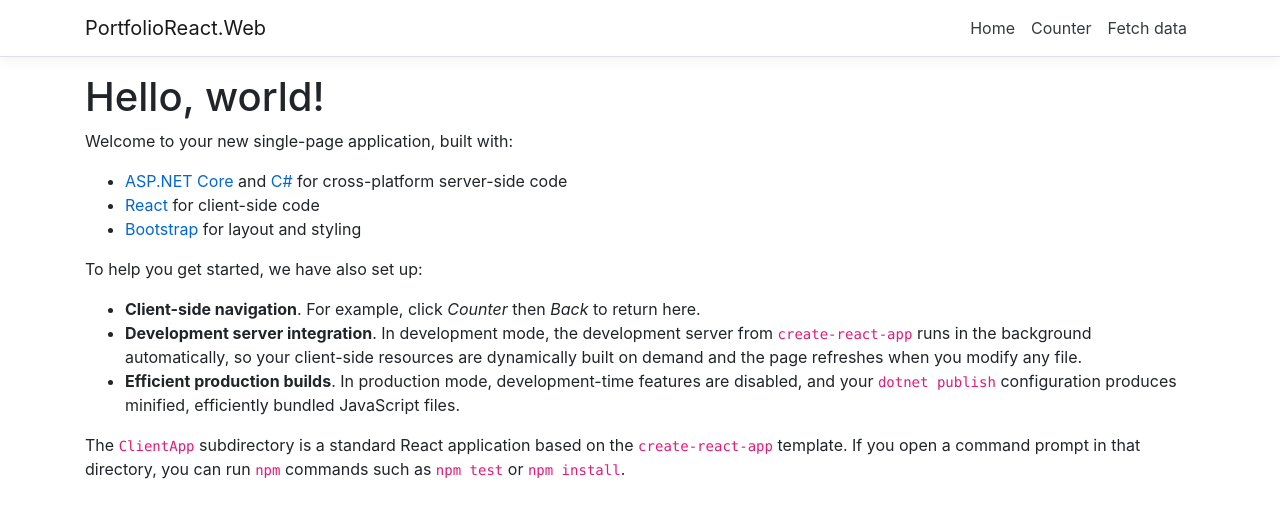
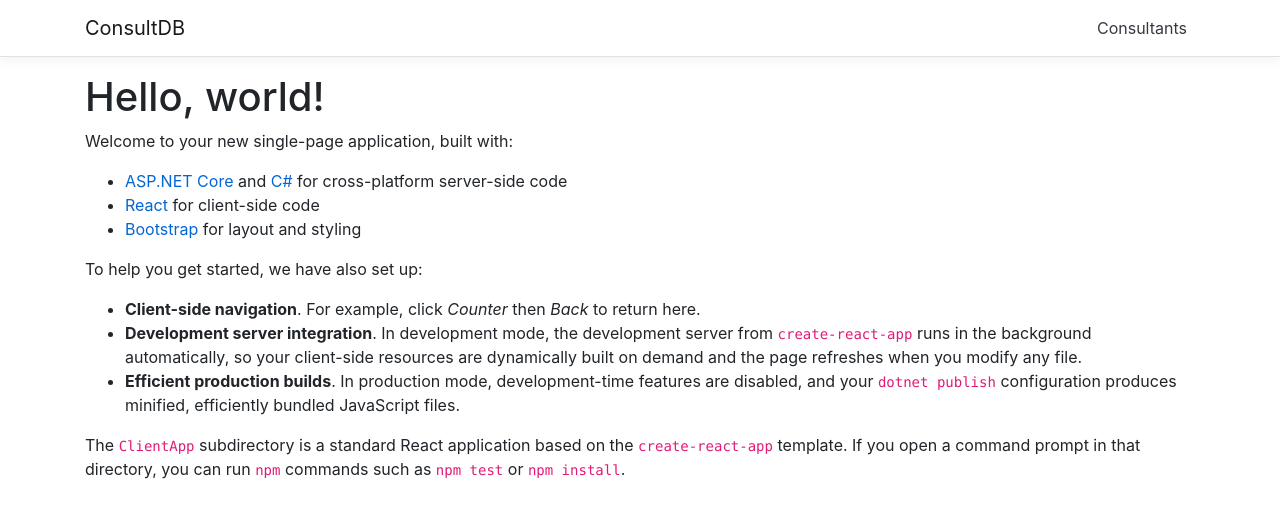
Before and after one commit to Dekamik/ConsultDB, a React (Create React App) app in the folder ConsultDB.Web/ClientApp/: page / in a window 1280 px wide. Shown: the top 518 px of the page. Built offline with nearby package versions, Linux system fonts and the light colour scheme.

Commit message:
Added Consultants page, removed obsolete routing

```diff
--- a/ConsultDB.Web/ClientApp/public/index.html
+++ b/ConsultDB.Web/ClientApp/public/index.html
@@ -20,7 +20,7 @@
       work correctly both with client-side routing and a non-root public URL.
       Learn how to configure a non-root public URL by running `npm run build`.
     -->
-    <title>PortfolioReact.Web</title>
+    <title>ConsultDB</title>
   </head>
   <body>
     <noscript>
--- a/ConsultDB.Web/ClientApp/src/App.tsx
+++ b/ConsultDB.Web/ClientApp/src/App.tsx
@@ -2,9 +2,8 @@ import * as React from 'react';
 import { Route } from 'react-router';
 import { Layout } from './components/Layout';
 import { Home } from './components/Home';
-import { FetchData } from './components/FetchData';
-import { Counter } from './components/Counter';
-import { HOME, COUNTER, FETCH_DATA } from './routing/WebRouting';
+import { Consultants } from './components/Consultants/Consultants';
+import { HOME, CONSULTANTS } from './routing/WebRouting';
 
 import './custom.css'
 
@@ -13,8 +12,7 @@ export default class App extends React.Component {
         return (
             <Layout>
                 <Route exact path={HOME} component={Home} />
-                <Route path={COUNTER} component={Counter} />
-                <Route path={FETCH_DATA} component={FetchData} />
+                <Route path={CONSULTANTS} component={Consultants} />
             </Layout>
         );
     }
--- /dev/null
+++ b/ConsultDB.Web/ClientApp/src/components/Consultants/Consultants.tsx
@@ -0,0 +1,11 @@
+import * as React from 'react';
+import { ConsultantsTable } from './ConsultantsTable';
+
+export const Consultants: React.FunctionComponent = () => {
+    return (
+        <>
+            <h1>Consultants</h1>
+            <ConsultantsTable />
+        </>
+    );
+}
--- /dev/null
+++ b/ConsultDB.Web/ClientApp/src/components/Consultants/ConsultantsTable.tsx
@@ -0,0 +1,28 @@
+import * as React from 'react';
+import { IConsultantListItem } from './IConsultantListItem';
+
+export const ConsultantsTable: React.FunctionComponent = () => {
+
+    const [consultants, setConsultants] = React.useState<IConsultantListItem[]>([]);
+
+    return (
+        <table className="table">
+            <thead>
+                <tr>
+                    <td>Namn</td>
+                    <td>Är på uppdrag</td>
+                </tr>
+            </thead>
+            <tbody>
+                {
+                    consultants.map(consultant =>
+                        <tr key={consultant.consultantId}>
+                            <td>{consultant.fullName}</td>
+                            <td>{consultant.isOnAssignment ? "Ja" : "Nej"}</td>
+                        </tr>
+                    )
+                }
+            </tbody>
+        </table>
+    );
+}
--- /dev/null
+++ b/ConsultDB.Web/ClientApp/src/components/Consultants/IConsultantListItem.tsx
@@ -0,0 +1,5 @@
+export interface IConsultantListItem {
+    consultantId: number;
+    fullName: string;
+    isOnAssignment: boolean;
+}
--- a/ConsultDB.Web/ClientApp/src/components/NavMenu.tsx
+++ b/ConsultDB.Web/ClientApp/src/components/NavMenu.tsx
@@ -1,7 +1,7 @@
 import * as React from 'react';
 import { Collapse, Container, Navbar, NavbarBrand, NavbarToggler, NavItem, NavLink } from 'reactstrap';
 import { Link } from 'react-router-dom';
-import { HOME, COUNTER, FETCH_DATA } from './../routing/WebRouting';
+import { HOME, CONSULTANTS } from './../routing/WebRouting';
 
 import './NavMenu.css';
 
@@ -17,18 +17,12 @@ export const NavMenu: React.FunctionComponent = () => {
         <header>
             <Navbar className="navbar-expand-sm navbar-toggleable-sm ng-white border-bottom box-shadow mb-3" light>
                 <Container>
-                    <NavbarBrand tag={Link} to={HOME}>PortfolioReact.Web</NavbarBrand>
+                    <NavbarBrand tag={Link} to={HOME}>ConsultDB</NavbarBrand>
                     <NavbarToggler onClick={toggleNavbar} className="mr-2" />
                     <Collapse className="d-sm-inline-flex flex-sm-row-reverse" isOpen={isOpen} navbar>
                         <ul className="navbar-nav flex-grow">
                             <NavItem>
-                                <NavLink tag={Link} className="text-dark" to={HOME}>Home</NavLink>
-                            </NavItem>
-                            <NavItem>
-                                <NavLink tag={Link} className="text-dark" to={COUNTER}>Counter</NavLink>
-                            </NavItem>
-                            <NavItem>
-                                <NavLink tag={Link} className="text-dark" to={FETCH_DATA}>Fetch data</NavLink>
+                                <NavLink tag={Link} className="text-dark" to={CONSULTANTS}>Consultants</NavLink>
                             </NavItem>
                         </ul>
                     </Collapse>
--- a/ConsultDB.Web/ClientApp/src/routing/ApiRouting.tsx
+++ b/ConsultDB.Web/ClientApp/src/routing/ApiRouting.tsx
@@ -1,3 +1,4 @@
 export const API_URL = process.env.REACT_APP_API_URL;
 
 export const WEATHER_FORECAST = '/weatherforecast';
+export const CONSULTANTS = '/consultants';
--- a/ConsultDB.Web/ClientApp/src/routing/WebRouting.tsx
+++ b/ConsultDB.Web/ClientApp/src/routing/WebRouting.tsx
@@ -1,3 +1,2 @@
 export const HOME = '/';
-export const COUNTER = '/counter';
-export const FETCH_DATA = '/fetch-data';
+export const CONSULTANTS = '/consultants';
```
Also changed, not shown: ConsultDB.Web/ClientApp/src/components/Consultants/IConsultant.tsx (added, +9 -0 lines), 1 other file (tests, documents, lock files or other folders).
